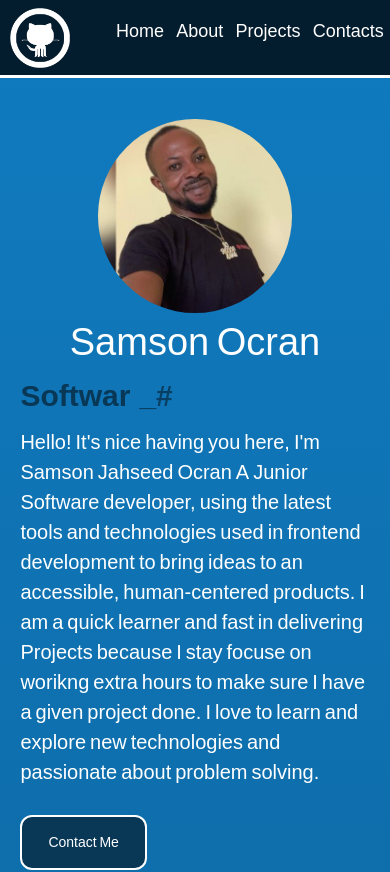
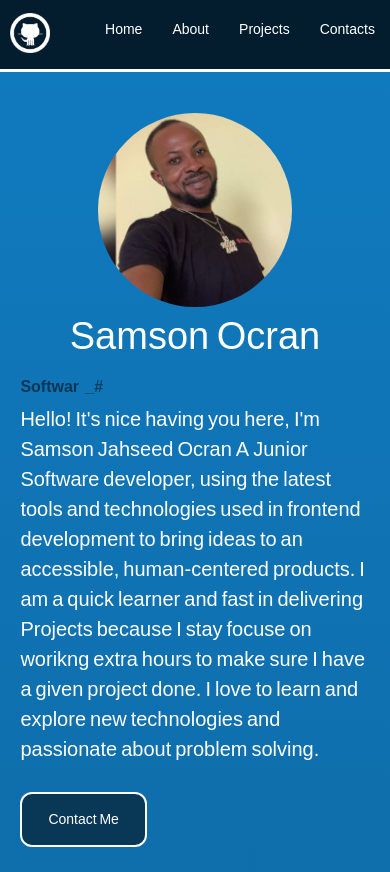
Before and after one commit to jahseed89/my-portfolio, a React (Create React App) app: page /home in a window 390 px wide. Shown: the top 872 px of the page. Built offline with nearby package versions, Linux system fonts and the light colour scheme.

Commit message:
button component responsive

```diff
--- a/src/components/nav/navBar.scss
+++ b/src/components/nav/navBar.scss
@@ -16,6 +16,10 @@ nav {
         padding-left: .5rem;
         img {
             width: 60px;
+
+            @media (max-width: 900px) {
+                width: 40px;
+            }
         }
     }
 
@@ -34,6 +38,10 @@ nav {
             margin: auto 0;
             cursor: pointer;
             font-size: 18px;
+
+            @media (max-width: 900px) {
+                font-size: 14px;
+            }
         }
     }
 
--- a/src/pages/home/home.scss
+++ b/src/pages/home/home.scss
@@ -49,6 +49,10 @@
 
             span {
                 font-size: 30px;
+
+                @media (max-width: 900px) {
+                  font-size: 16px;
+                }
             }
           }
 
```
